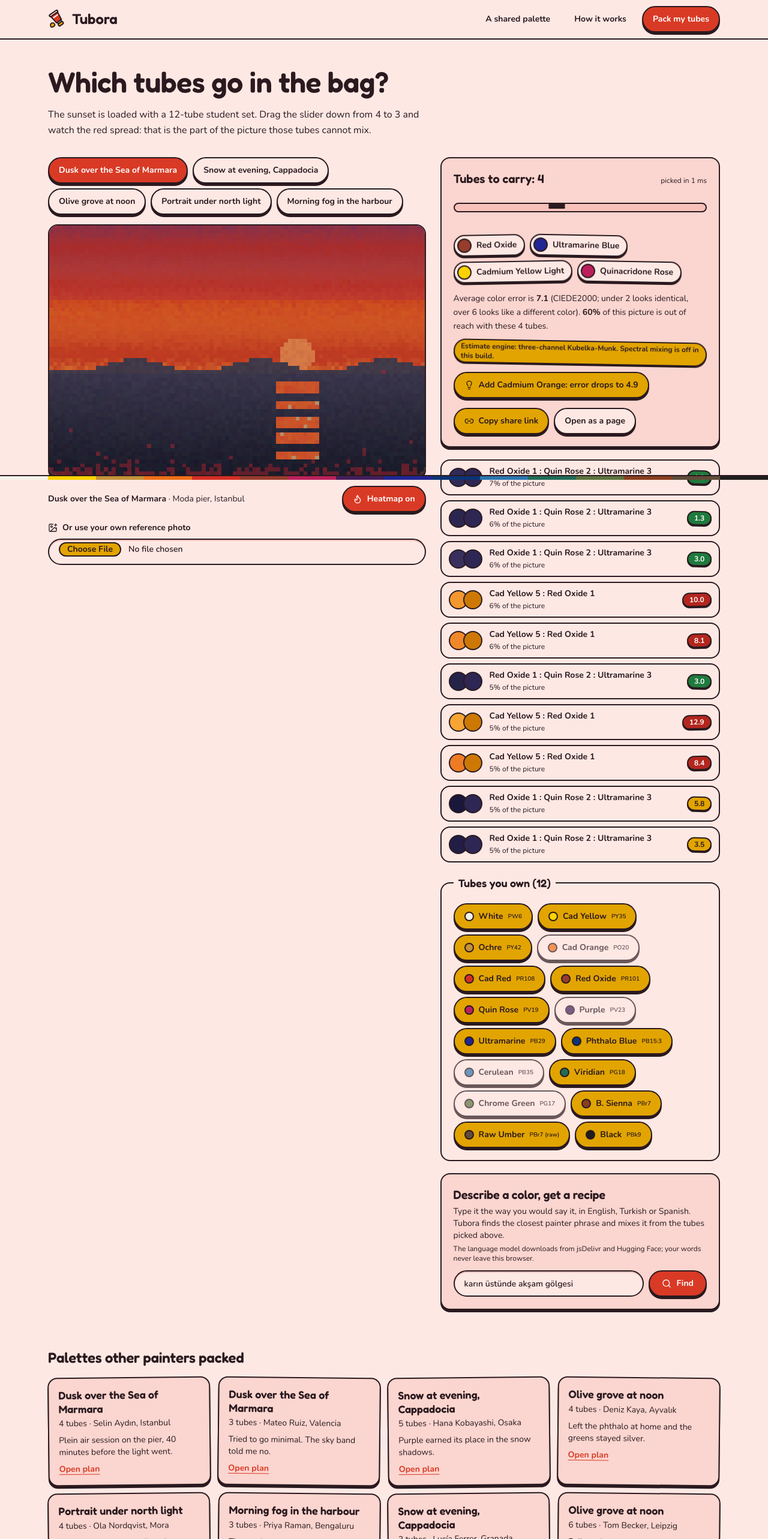
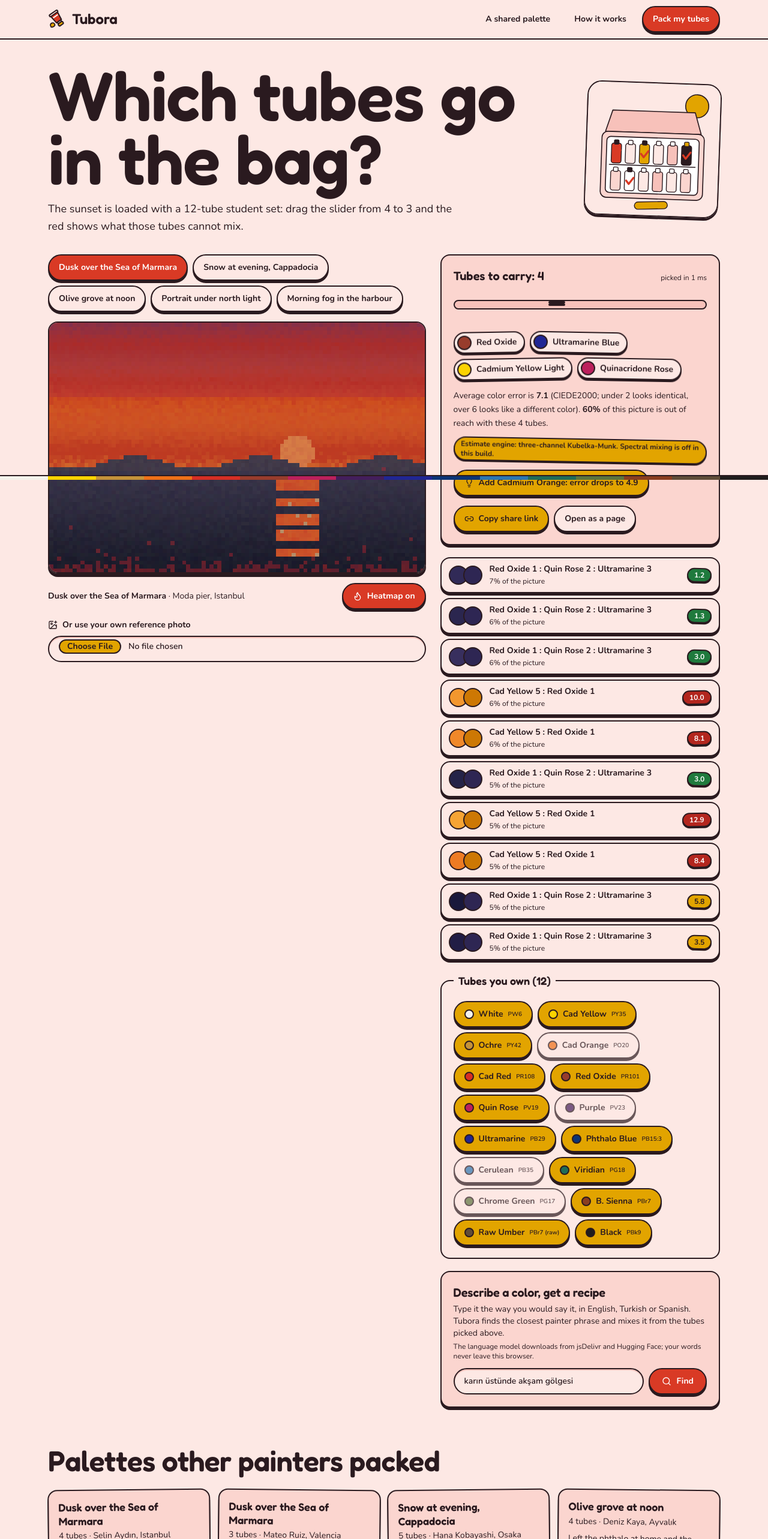
Before and after one commit to mericcintosun/tubora, a Next.js app: page /pack in a window 1280 px wide. Shown: the top 2566 px of the page at 60% size. Built offline with nearby package versions, Linux system fonts and the light colour scheme.

Commit message:
feat(ui): sticker primitives across pack, plan and how routes

```diff
--- a/app/pack/[palette]/page.tsx
+++ b/app/pack/[palette]/page.tsx
@@ -4,6 +4,8 @@ import { notFound } from "next/navigation";
 import { cache } from "react";
 import { Badge } from "@/components/ui/badge";
 import { Button } from "@/components/ui/button";
+import { Card } from "@/components/ui/card";
+import { SceneSlot } from "@/components/scene-slot";
 import { PlanPicture } from "@/components/heatmap-canvas";
 import { PaletteCard } from "@/components/palette-card";
 import { RouteEmptyState } from "@/components/route-states";
@@ -56,12 +58,12 @@ export default async function PalettePage({ params }: { params: Params }) {
   const saved = plan.saved;
 
   return (
-    <article className="mx-auto max-w-6xl px-4 py-10">
-      <div className="tubora-enter max-w-4xl">
+    <article className="mx-auto max-w-6xl px-4 pb-16 pt-10 sm:pb-24">
+      <div className="tubora-enter max-w-5xl">
         <p className="text-sm font-bold">
           {saved ? `Packed by ${saved.painter}, ${saved.city} · ${saved.savedAt}` : "Shared from the Tubora workspace"}
         </p>
-        <h1 className="mt-2 font-display text-4xl font-semibold leading-tight sm:text-6xl">
+        <h1 className="mt-2 break-words font-display text-[clamp(3.5rem,9vw,8rem)] font-semibold leading-[0.92] tracking-tight">
           {plan.selected.length} tubes for {scene.title.toLowerCase()}
         </h1>
         <p className="mt-4 max-w-[65ch] text-lg leading-relaxed">
@@ -103,7 +105,7 @@ export default async function PalettePage({ params }: { params: Params }) {
         </div>
         <div className="tubora-enter-later space-y-6">
           <section aria-labelledby="bag-title">
-            <h2 id="bag-title" className="font-display text-2xl font-semibold">In the bag</h2>
+            <h2 id="bag-title" className="font-display text-3xl font-semibold sm:text-5xl">In the bag</h2>
             <ol className="mt-3 flex flex-wrap gap-2">
               {plan.selected.map((id, i) => {
                 const tube = tubeOf(id);
@@ -121,14 +123,16 @@ export default async function PalettePage({ params }: { params: Params }) {
               })}
             </ol>
             {suggested && plan.suggestion && (
-              <p className="mt-4 rounded-2xl border-2 border-border bg-background p-4 text-sm">
-                <strong>Missing piece:</strong> adding {suggested.name} would bring the average error down to{" "}
-                {plan.suggestion.avgErrorAfter.toFixed(1)}.
-              </p>
+              <Card className="mt-4 bg-background p-4 text-sm">
+                <p>
+                  <strong>Missing piece:</strong> adding {suggested.name} would bring the average error down to{" "}
+                  {plan.suggestion.avgErrorAfter.toFixed(1)}.
+                </p>
+              </Card>
             )}
           </section>
           <section aria-labelledby="recipes-title">
-            <h2 id="recipes-title" className="font-display text-2xl font-semibold">Recipes, biggest areas first</h2>
+            <h2 id="recipes-title" className="font-display text-3xl font-semibold sm:text-5xl">Recipes, biggest areas first</h2>
             {plan.recipes.length === 0 ? (
               <RecipesEmptyState
                 title="No recipes for this plan yet"
@@ -140,7 +144,8 @@ export default async function PalettePage({ params }: { params: Params }) {
               <div className="overflow-x-auto">
                 <ul className="mt-3 space-y-2">
                   {plan.recipes.slice(0, 10).map((r, i) => (
-                    <li key={i} className="flex items-center gap-3 rounded-2xl border-2 border-border bg-background px-3 py-2">
+                    <li key={i}>
+                      <Card className="flex items-center gap-3 bg-background px-3 py-2 shadow-none">
                       <span className="flex shrink-0 -space-x-2">
                         <span className="size-8 rounded-full border-2 border-border" style={{ backgroundColor: rgbCss(r.clusterRgb) }} />
                         <span className="size-8 rounded-full border-2 border-border" style={{ backgroundColor: rgbCss(r.mixRgb) }} />
@@ -154,6 +159,7 @@ export default async function PalettePage({ params }: { params: Params }) {
                       <Badge variant={r.error > UNREACHABLE ? "destructive" : r.error > 3 ? "secondary" : "ok"}>
                         {r.error.toFixed(1)}
                       </Badge>
+                      </Card>
                     </li>
                   ))}
                 </ul>
@@ -165,6 +171,16 @@ export default async function PalettePage({ params }: { params: Params }) {
           </Button>
         </div>
       </div>
+
+      <div className="mt-16 sm:mt-24">
+        <SceneSlot
+          n={5}
+          alt="A palette card with four tube swatches and recipe rows, clipped to a wooden field easel by a mustard bulldog clip"
+          width={1200}
+          height={400}
+          className="-rotate-1 rounded-3xl border-2 border-border shadow-sticker-lg"
+        />
+      </div>
     </article>
   );
 }
--- a/app/pack/page.tsx
+++ b/app/pack/page.tsx
@@ -2,6 +2,8 @@ import type { Metadata } from "next";
 import Link from "next/link";
 import { PackWorkspace } from "@/components/pack-workspace";
 import { RouteEmptyState } from "@/components/route-states";
+import { SceneSlot } from "@/components/scene-slot";
+import { Card } from "@/components/ui/card";
 import { getAdapter } from "@/lib/adapter";
 import { SEED } from "@/lib/seed";
 
@@ -36,12 +38,23 @@ export default async function PackPage({ searchParams }: { searchParams: Promise
 
   return (
     <div className="mx-auto max-w-6xl px-4 py-10">
-      <div className="tubora-enter mb-8 max-w-3xl">
-        <h1 className="font-display text-4xl font-semibold leading-tight sm:text-5xl">Which tubes go in the bag?</h1>
-        <p className="mt-3 max-w-[65ch] text-base leading-relaxed">
-          The sunset is loaded with a 12-tube student set. Drag the slider down from 4 to 3 and watch the red spread: that
-          is the part of the picture those tubes cannot mix.
+      <div className="tubora-enter mb-8 grid items-center gap-6 md:grid-cols-[minmax(0,1fr)_14rem]">
+        <div>
+          <h1 className="break-words font-display text-[clamp(3.5rem,9vw,8rem)] font-semibold leading-[0.92] tracking-tight">
+            Which tubes go in the bag?
+          </h1>
+          <p className="mt-4 max-w-[65ch] text-lg leading-relaxed">
+            The sunset is loaded with a {SEED.studentSet.length}-tube student set: drag the slider from {SEED.defaultK} to{" "}
+            {SEED.defaultK - 1} and the red shows what those tubes cannot mix.
           </p>
+        </div>
+        <SceneSlot
+          n={4}
+          alt="An open paint box with twelve tubes in two rows, four of them ticked with a tomato check mark"
+          width={800}
+          height={800}
+          className="hidden max-w-56 rotate-2 rounded-3xl border-2 border-border shadow-sticker md:block"
+        />
       </div>
 
       <PackWorkspace
@@ -53,16 +66,17 @@ export default async function PackPage({ searchParams }: { searchParams: Promise
       />
 
       <section className="mt-16" aria-labelledby="saved-title">
-        <h2 id="saved-title" className="font-display text-2xl font-semibold">Palettes other painters packed</h2>
+        <h2 id="saved-title" className="font-display text-3xl font-semibold sm:text-5xl">Palettes other painters packed</h2>
         {savedPlans.length === 0 ? (
           <SavedPlansEmptyState />
         ) : (
-          <ul className="mt-4 grid grid-cols-1 gap-3 md:grid-cols-2 lg:grid-cols-4">
+          <ul className="mt-6 grid grid-cols-1 gap-3 md:grid-cols-2 lg:grid-cols-4">
             {savedPlans.map((p, i) => (
               <li key={p.id}>
+                <Card className={i % 2 ? "rotate-[0.6deg] h-full transition-transform hover:-translate-y-1" : "-rotate-[0.6deg] h-full transition-transform hover:-translate-y-1"}>
                   <Link
                     href={`/pack/${p.id}`}
-                  className={`block h-full rounded-2xl border-2 border-border bg-card p-4 shadow-sticker transition-transform hover:-translate-y-1 ${i % 2 ? "rotate-[0.6deg]" : "-rotate-[0.6deg]"}`}
+                    className="block h-full rounded-2xl p-4 focus-visible:outline-none focus-visible:ring-4 focus-visible:ring-ring/40"
                   >
                     <span className="block font-display text-lg font-semibold leading-tight">{titleOf(p.sceneId)}</span>
                     <span className="mt-1 block text-sm">
@@ -71,6 +85,7 @@ export default async function PackPage({ searchParams }: { searchParams: Promise
                     <span className="mt-2 block text-sm">{p.note}</span>
                     <span className="mt-2 block text-sm font-bold text-primary underline underline-offset-4">Open plan</span>
                   </Link>
+                </Card>
               </li>
             ))}
           </ul>
--- a/components/mobile-nav.tsx
+++ b/components/mobile-nav.tsx
@@ -4,6 +4,7 @@ import { useEffect, useId, useRef, useState } from "react";
 import Link from "next/link";
 import { usePathname } from "next/navigation";
 import { Menu, X } from "lucide-react";
+import { Button } from "@/components/ui/button";
 import { cn } from "@/lib/utils";
 
 const LINKS = [
@@ -37,17 +38,19 @@ export function MobileNav() {
 
   return (
     <div className="md:hidden">
-      <button
+      <Button
         ref={buttonRef}
         type="button"
+        variant="outline"
+        size="icon"
         aria-expanded={open}
         aria-controls={panelId}
         aria-label="Menu"
         onClick={() => setOpen((v) => !v)}
-        className="inline-flex h-11 w-11 items-center justify-center rounded-full border-2 border-border bg-background shadow-sticker focus-visible:outline-none focus-visible:ring-4 focus-visible:ring-ring/40 active:translate-y-[3px] active:shadow-none"
+        className="[&_svg]:size-5"
       >
-        {open ? <X className="size-5" aria-hidden /> : <Menu className="size-5" aria-hidden />}
-      </button>
+        {open ? <X aria-hidden /> : <Menu aria-hidden />}
+      </Button>
       <div
         id={panelId}
         hidden={!open}
--- a/components/pack-workspace.tsx
+++ b/components/pack-workspace.tsx
@@ -169,7 +169,7 @@ export function PackWorkspace({
 
       {/* controls column (stacks under the picture in the landing frame) */}
       <div className="space-y-5">
-        <div className="rounded-2xl border-2 border-border bg-card p-5 shadow-sticker">
+        <Card className="p-5">
           <div className="flex items-baseline justify-between gap-3">
             <label htmlFor={`k-${variant}`} className="font-display text-xl font-semibold">
               Tubes to carry: {k}
@@ -234,14 +234,14 @@ export function PackWorkspace({
               <ShareLink path={`/pack/${encodePlanId({ sceneId, k, owned })}`} openLabel={frame ? undefined : "Open as a page"} />
             </div>
           )}
-        </div>
+        </Card>
 
         {noTubes ? (
           <WorkspaceEmptyState onRefill={() => setOwned(initialOwned)} />
         ) : (
         <div className={cn("grid gap-2", frame ? "grid-cols-1 md:grid-cols-2 lg:grid-cols-4" : "grid-cols-1")}>
           {plan.recipes.slice(0, frame ? 8 : 10).map((r, i) => (
-            <div key={i} className="flex items-center gap-3 rounded-2xl border-2 border-border bg-background px-3 py-2">
+            <Card key={i} className="flex items-center gap-3 bg-background px-3 py-2 shadow-none">
               <span className="flex shrink-0 -space-x-2">
                 <span className="size-8 rounded-full border-2 border-border" style={{ backgroundColor: rgbCss(r.cluster.rgb) }} title="Color in the picture" />
                 <span className="size-8 rounded-full border-2 border-border" style={{ backgroundColor: rgbCss(r.mix.rgb) }} title="Estimated mix" />
@@ -253,7 +253,7 @@ export function PackWorkspace({
                 <span className="text-xs">{Math.round(r.cluster.weight * 100)}% of the picture</span>
               </span>
               <Badge variant={r.error > UNREACHABLE ? "destructive" : r.error > 3 ? "secondary" : "ok"}>{r.error.toFixed(1)}</Badge>
-            </div>
+            </Card>
           ))}
         </div>
         )}
```
Lines whose indentation alone changed are shown as unchanged.
